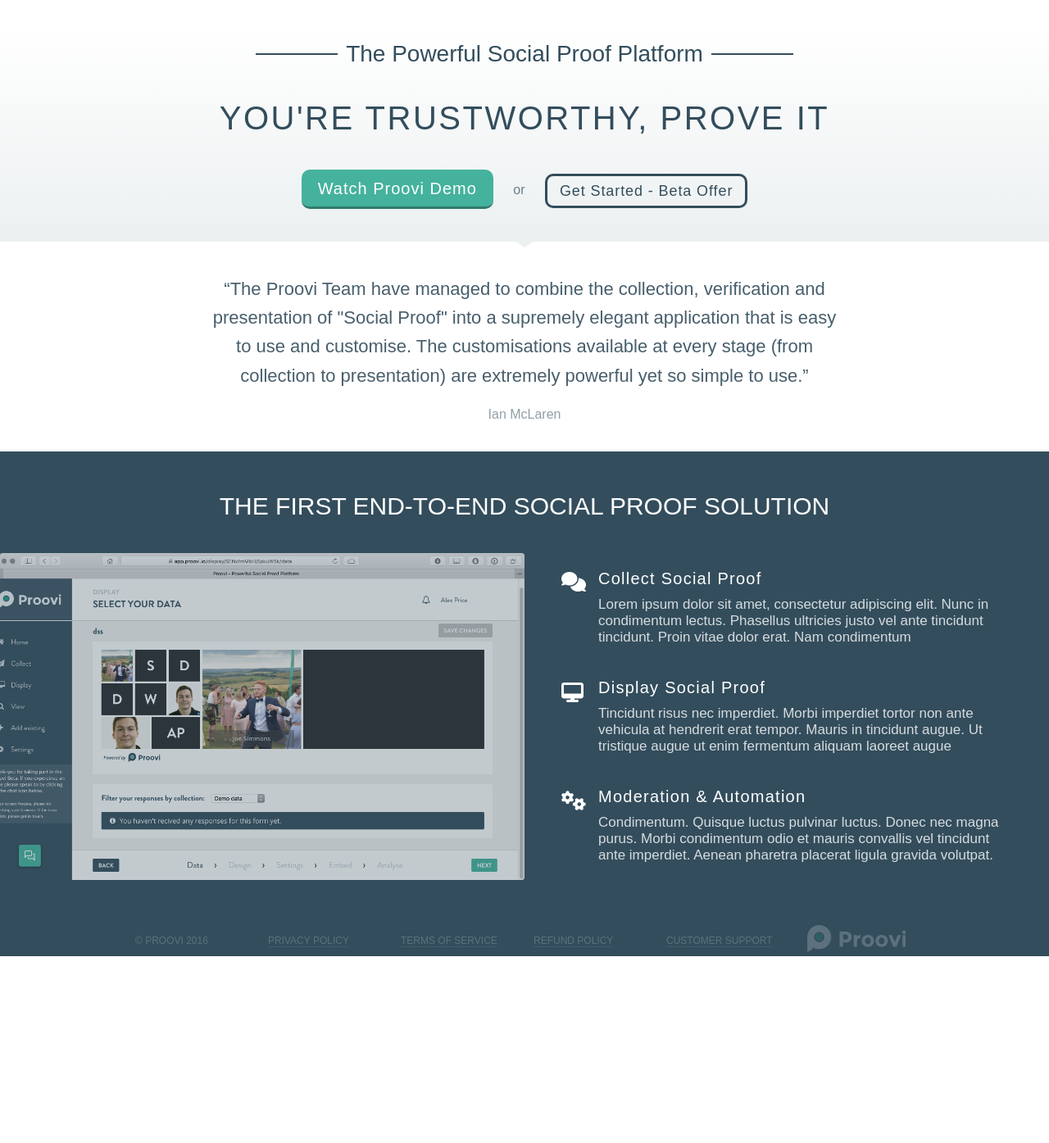
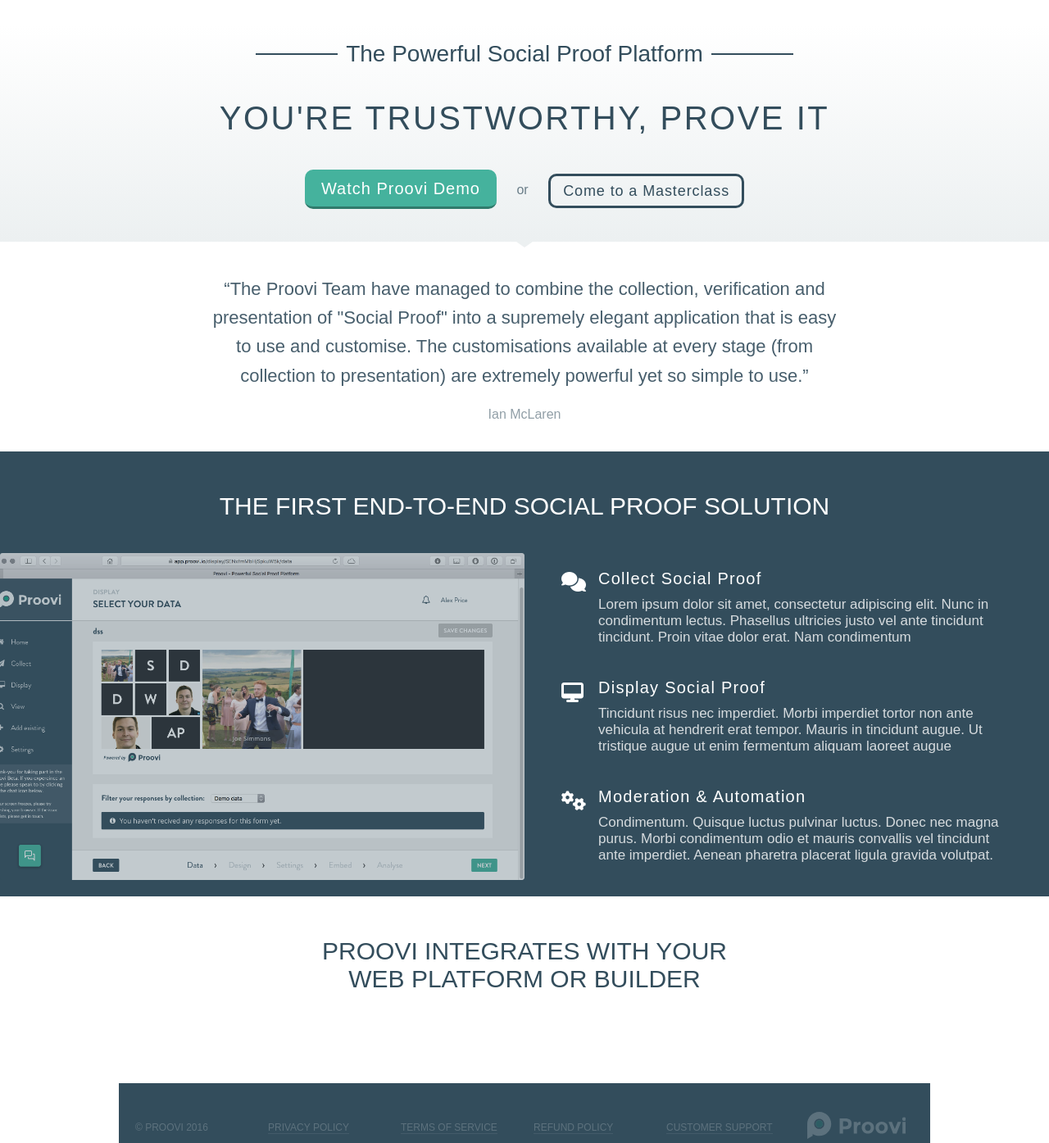
Before and after one commit to alexpriceonline/proovi-landing, a PHP site: page / in a window 1280 px wide. Shown: the part 60-1455 px from the top of the page at 82% size. Before the commit the page ends 1227 px from the top, so only its background shows below. Run offline with PHP 8.4, Linux system fonts and the light colour scheme; some libraries are stand-ins or nearby versions.

Commit message:
Added integrations section

```diff
--- a/index.html
+++ b/index.html
@@ -102,10 +102,9 @@
           type="button"
           class="button mod-border"
         >
-          Get Started - Beta Offer
+          Come to a Masterclass
         </button>
       </div>
-
     </section>
 
     <blockquote class="social-proof">
@@ -168,6 +167,13 @@
           </li>
         </ul>
       </div>
+    </section>
+
+    <section class="integrations">
+      <h3 class="integrations-title">
+        Proovi Integrates With Your Web PlatForm or Builder
+      </h3>
+    </section>
 
     <footer class="footer">
       <ul class="footer-list">
@@ -223,9 +229,6 @@
         title="Proovi.io"
         alt="Proovi logo"
       >
-      </footer>
-    </section>
-    <!-- </Main page content>-->
 
       <!--Webinarjam JS-->
       <script
@@ -244,6 +247,9 @@
         type="text/javascript">
       </script>
       <!--/Webinarjam JS-->
+
+    </footer>
+    <!-- </Main page content>-->
 
     <!--Perfect Audience JS-->
     <script type="text/javascript">
--- a/src/scss/modules/_footer.scss
+++ b/src/scss/modules/_footer.scss
@@ -3,6 +3,7 @@
 // ==============================================
 
 .footer {
+  background-color: $blue;
   bottom: -20px;
   padding: 40px 20px 0;
   position: relative;
--- /dev/null
+++ b/src/scss/modules/_integrations.scss
@@ -0,0 +1,27 @@
+// ==============================================
+// Integrations section styles
+// ==============================================
+
+.integrations {
+  color: $blue;
+  // display: flex;
+  // flex-wrap: wrap;
+  padding: 50px 20px;
+}
+
+  .integrations-title {
+    font-family: 'brandon-grotesque', sans-serif;
+    font-size: 26px;
+    font-weight: 400;
+    margin: 0 0 20px;
+    padding: 0 20px;
+    text-align: center;
+    text-transform: uppercase;
+    width: 100%;
+
+    @include break(medium) {
+      font-size: 30px;
+      margin: 0 auto 40px;
+      max-width: 600px;
+    }
+  }
--- a/src/scss/styles.scss
+++ b/src/scss/styles.scss
@@ -22,6 +22,7 @@
 @import 'modules/footer';
 @import 'modules/header';
 @import 'modules/hero';
+@import 'modules/integrations';
 @import 'modules/magnet';
 @import 'modules/modal';
 @import 'modules/overview';
```
Also changed, not shown: css/styles.css. Lines whose indentation alone changed are shown as unchanged.
